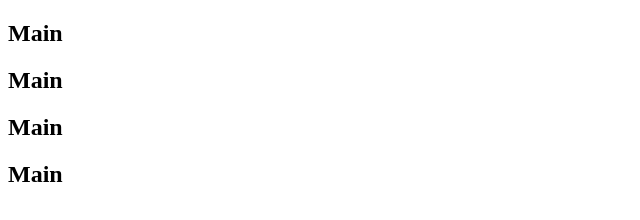
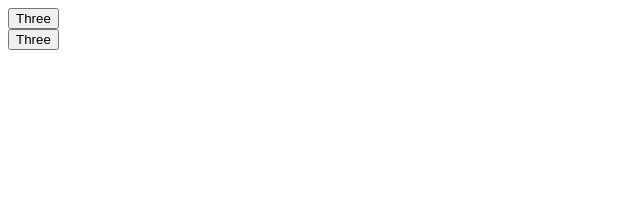
Before and after one commit to k-hladka/demo1, a plain HTML site: page index.html in a window 1280 px wide. Shown: the whole page, without its empty margins (0-640 px from the left). Drawn offline with Linux system fonts and the light colour scheme.

Commit message:
3 line in Three branch

```diff
--- a/index.html
+++ b/index.html
@@ -8,10 +8,9 @@
 </head>
 <body>
 <form>
-    <h2>Main</h2>
-    <h2>Main</h2>
-    <h2>Main</h2>
-    <h2>Main</h2>
+    <button>Three</button>
+    <br>
+    <button>Three</button>
 </form>
 </body>
 </html>
```
